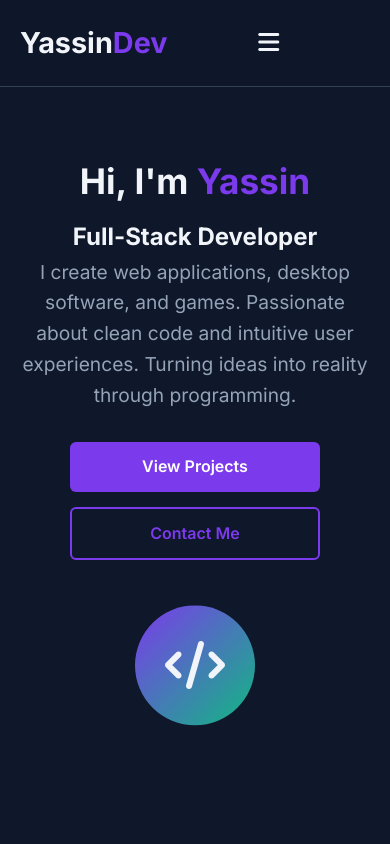
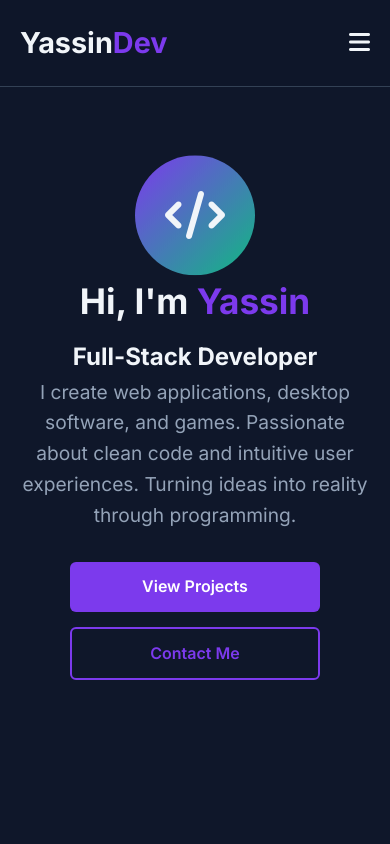
Before and after one commit to Yas-Devp/portfolio, a plain HTML site: page index.html in a window 390 px wide. Shown: the top 844 px of the page. Drawn offline with Linux system fonts and the light colour scheme.

Commit message:
Refactor HTML structure

```diff
--- a/index.html
+++ b/index.html
@@ -493,6 +493,7 @@
 
             .mobile-menu-btn {
                 display: block;
+                margin-left: auto;
             }
 
             .projects-grid {
@@ -528,7 +529,7 @@
         <div class="container header-container">
             <a href="#home" class="logo">Yassin<span>Dev</span></a>
 
-            <button class="mobile-menu-btn" id="mobileMenuBtn">
+            <button style="text-align:right;" class="mobile-menu-btn" id="mobileMenuBtn">
                 <i class="fas fa-bars"></i>
             </button>
 
@@ -546,6 +547,11 @@
     <!-- Hero Section -->
     <section id="home" class="hero">
         <div class="container hero-container">
+            <div class="hero-image fade-in">
+                <div class="code-icon">
+                    <i class="fas fa-code"></i>
+                </div>
+            </div>
             <div class="hero-content fade-in">
                 <h1>Hi, I'm <span>Yassin</span></h1>
                 <h2>Full-Stack Developer</h2>
@@ -553,11 +559,6 @@
                 <div class="hero-btns">
                     <a href="#projects" class="btn">View Projects</a>
                     <a href="#contact" class="btn btn-outline">Contact Me</a>
-                </div>
-            </div>
-            <div class="hero-image fade-in">
-                <div class="code-icon">
-                    <i class="fas fa-code"></i>
                 </div>
             </div>
         </div>
@@ -741,7 +742,7 @@
                 <a href="#skills" class="footer-link">Skills</a>
                 <a href="#contact" class="footer-link">Contact</a>
             </div>
-            <p class="copyright" id="cr" >copyrights</p>
+            <p class="copyright" id="cr" >&copy; </p>
         </div>
     </footer>
 
@@ -824,7 +825,7 @@
         const currentYear = new Date().getFullYear();
         const cr = document.getElementById('cr');
 
-        cr.textContent = "&copy; " + currentYear+ "Yassin. All rights reserved."
+        cr.textContent += currentYear+ " - Yassin. All rights reserved."
     </script>
 </body>
 </html>
```
